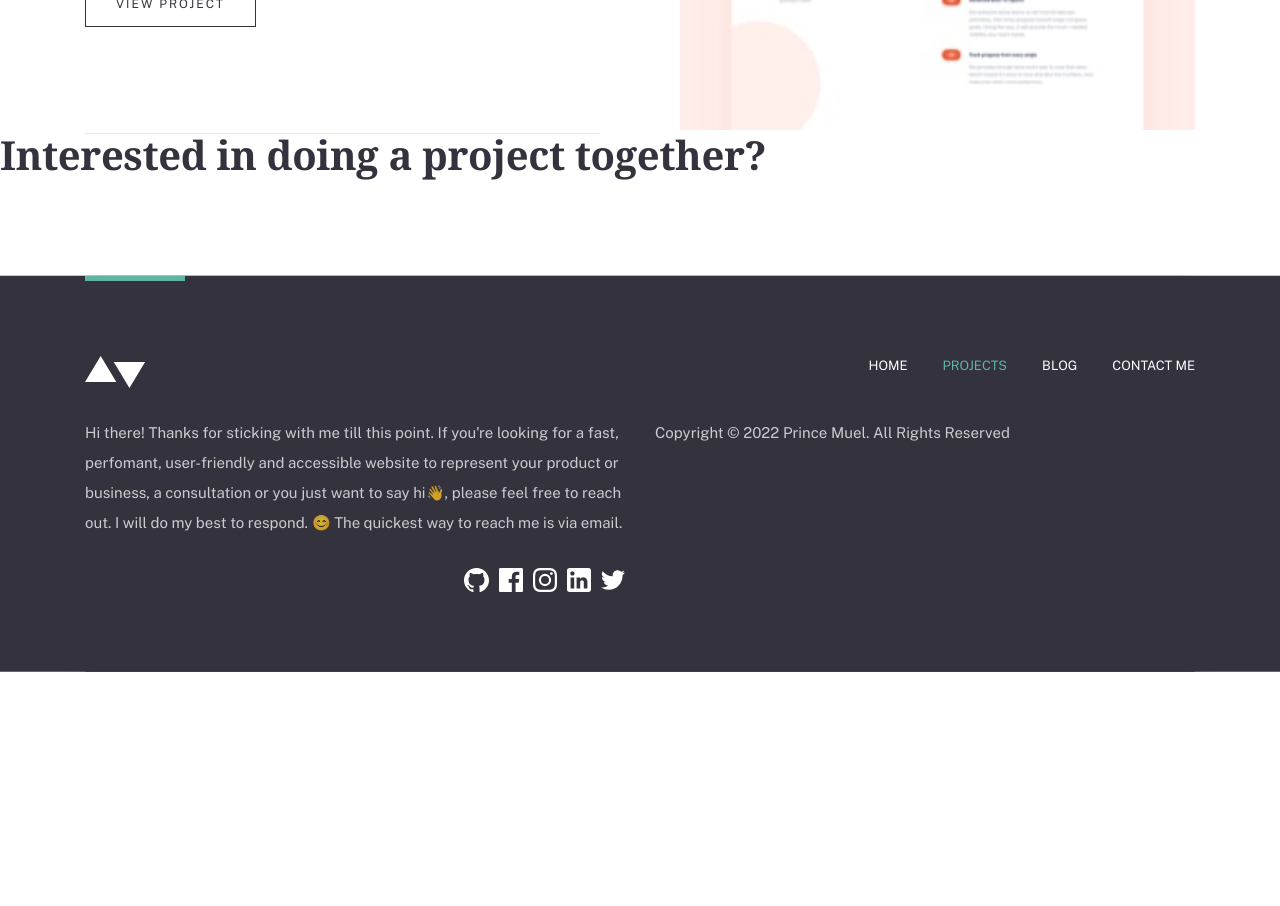
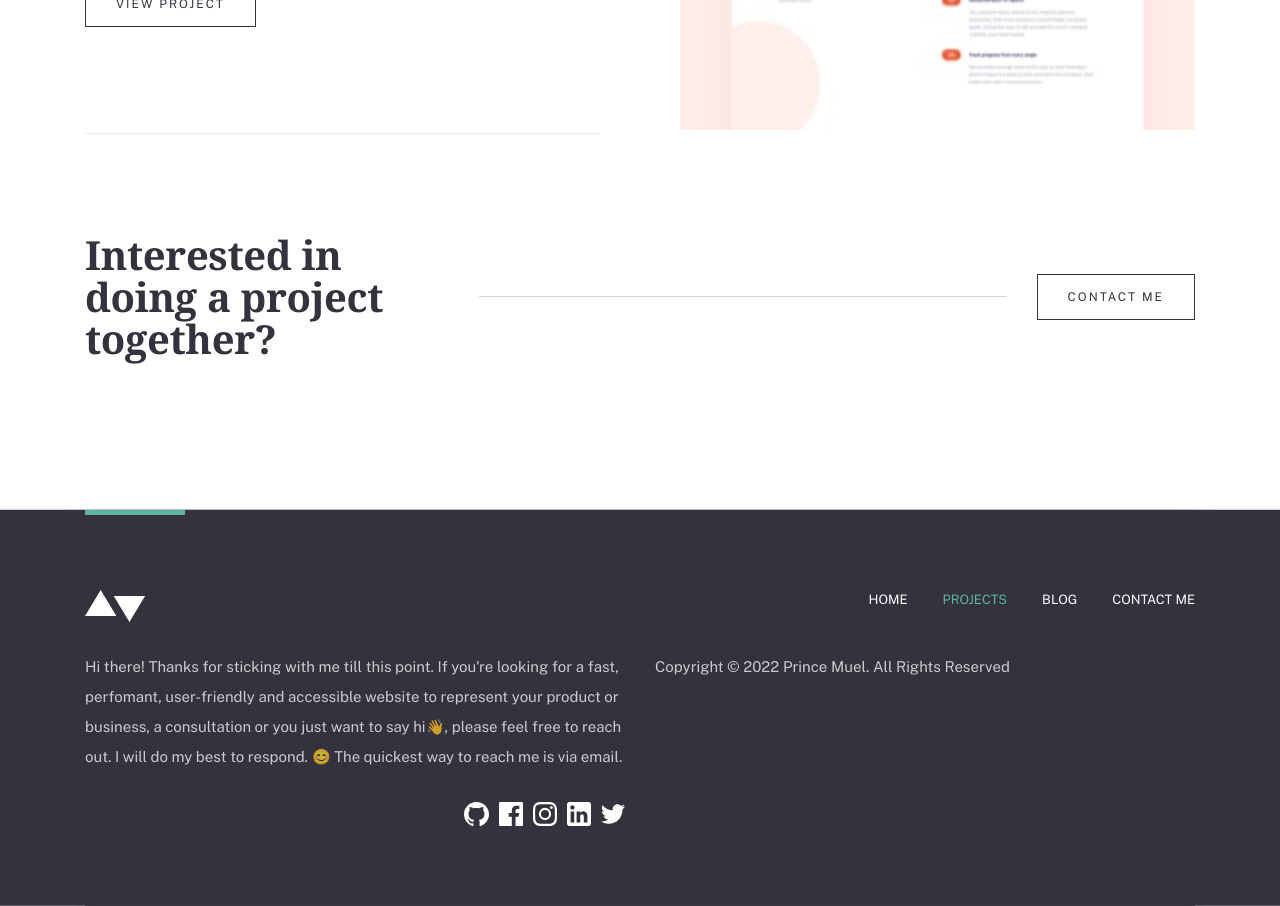
Before and after one commit to princemuel/dotfiles, a Next.js app: page /projects in a window 1280 px wide. Shown: the part 2300-3206 px from the top of the page. Before the commit the page ends 2972 px from the top, so only its background shows below. Built offline with nearby package versions, Linux system fonts and the light colour scheme; a web font is replaced by a local one; what @savvywombat/tailwindcss-grid-areas would draw is missing.

Commit message:
Finished styling cta section

```diff
--- a/components/organisms/cta-section/index.tsx
+++ b/components/organisms/cta-section/index.tsx
@@ -1,9 +1,20 @@
+import Link from 'next/link';
+
 type Props = {};
 
 const CTASection = (props: Props) => {
   return (
-    <section>
-      <h2>Interested in doing a project together?</h2>
+    <section
+      className='h-container mt-20 flex flex-col sm:flex-row items-center gap-12 py-20 text-center sm:text-left'
+      aria-labelledby='cta-section'
+    >
+      <h2 id='cta-section' className='sm:flex-auto'>
+        Interested in doing a project together?
+      </h2>
+      <div className='sm:flex-initial md:flex-auto sm:w-2/5 lg:w-full sm:h-[1px] sm:bg-primary-300/20'></div>
+      <Link href={`/contact`} passHref>
+        <a className='sm:flex-none btn btn-secondary'>Contact Me</a>
+      </Link>
     </section>
   );
 };
```
